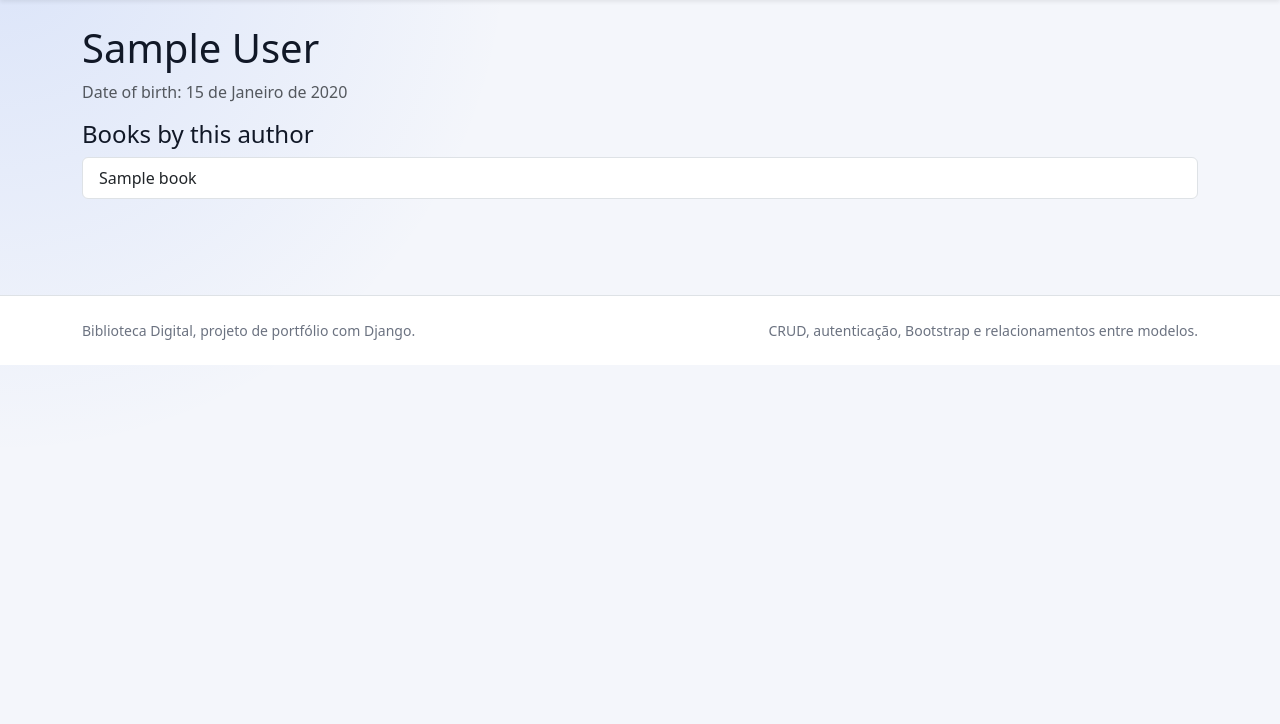
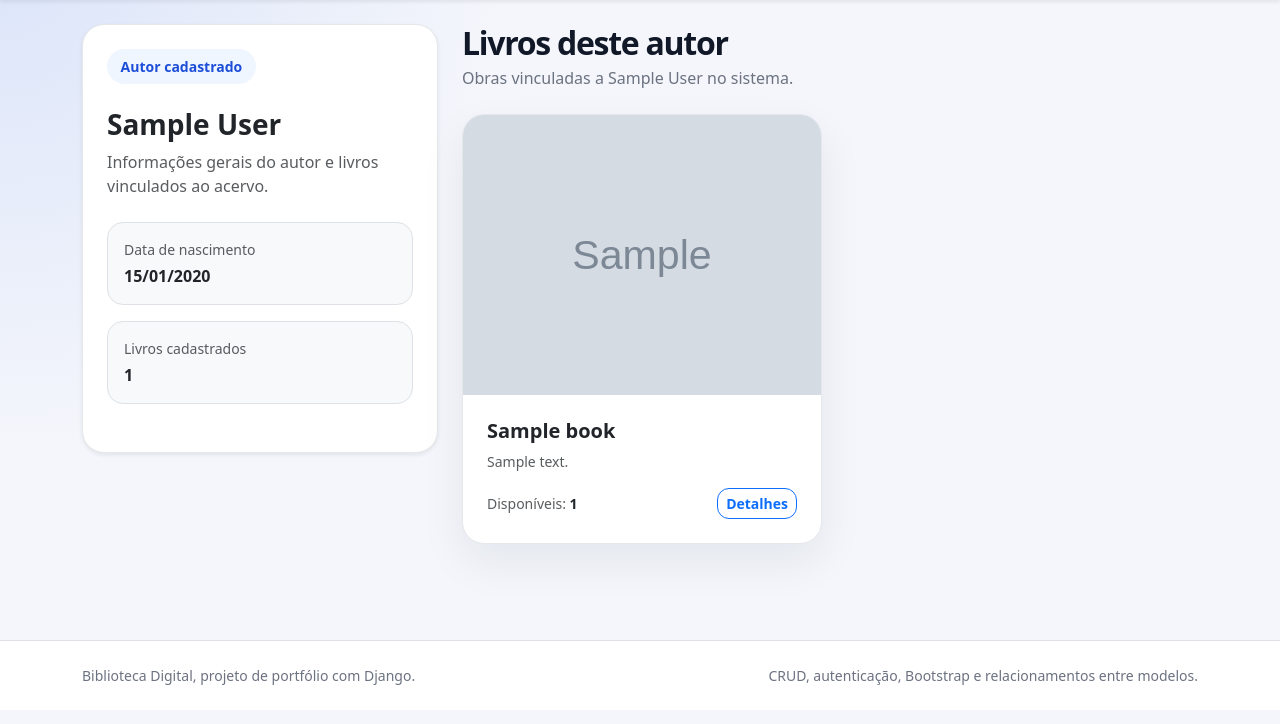
Before and after one commit to WalterMatheusgg/library-service, a Django app: page /authors/1/ in a window 1280 px wide. Shown: the part 56-780 px from the top of the page. Run offline with Django 5.2, Linux system fonts and the light colour scheme; tables that the repository leaves empty hold one stand-in row (values such as "Sample post"); grey boxes marked "Sample" are stand-in pictures.

Commit message:
Add Portuguese model metadata

```diff
--- a/catalog/models.py
+++ b/catalog/models.py
@@ -4,12 +4,18 @@ from django.urls import reverse
 
 
 class Author(models.Model):
-    first_name = models.CharField(max_length=100)
-    last_name = models.CharField(max_length=100)
-    date_of_birth = models.DateField(null=True, blank=True)
+    first_name = models.CharField("nome", max_length=100)
+    last_name = models.CharField("sobrenome", max_length=100)
+    date_of_birth = models.DateField(
+        "data de nascimento",
+        null=True,
+        blank=True,
+    )
 
     class Meta:
         ordering = ["last_name", "first_name"]
+        verbose_name = "Autor"
+        verbose_name_plural = "Autores"
 
     def __str__(self):
         return f"{self.first_name} {self.last_name}"
@@ -19,10 +25,12 @@ class Author(models.Model):
 
 
 class Genre(models.Model):
-    name = models.CharField(max_length=100, unique=True)
+    name = models.CharField("nome", max_length=100, unique=True)
 
     class Meta:
         ordering = ["name"]
+        verbose_name = "Gênero"
+        verbose_name_plural = "Gêneros"
 
     def __str__(self):
         return self.name
@@ -32,23 +40,30 @@ class Genre(models.Model):
 
 
 class Book(models.Model):
-    title = models.CharField(max_length=200)
+    title = models.CharField("título", max_length=200)
     author = models.ForeignKey(
         Author,
+        verbose_name="autor",
         on_delete=models.CASCADE,
-        related_name="books"
+        related_name="books",
     )
     genres = models.ManyToManyField(
         Genre,
+        verbose_name="gêneros",
         related_name="books",
-        blank=True
+        blank=True,
     )
-    inventory = models.PositiveIntegerField(default=1)
-    description = models.TextField(blank=True)
-    cover_url = models.URLField(blank=True)
+    inventory = models.PositiveIntegerField(
+        "quantidade no acervo",
+        default=1,
+    )
+    description = models.TextField("descrição", blank=True)
+    cover_url = models.URLField("URL da capa", blank=True)
 
     class Meta:
         ordering = ["title"]
+        verbose_name = "Livro"
+        verbose_name_plural = "Livros"
 
     def __str__(self):
         return self.title
@@ -69,23 +84,31 @@ class Book(models.Model):
 class Borrowing(models.Model):
     book = models.ForeignKey(
         Book,
+        verbose_name="livro",
         on_delete=models.CASCADE,
-        related_name="borrowings"
+        related_name="borrowings",
     )
     borrower = models.ForeignKey(
         settings.AUTH_USER_MODEL,
+        verbose_name="usuário",
         on_delete=models.CASCADE,
-        related_name="borrowings"
+        related_name="borrowings",
     )
-    borrowed_at = models.DateTimeField(auto_now_add=True)
-    due_date = models.DateField()
-    returned_at = models.DateTimeField(null=True, blank=True)
+    borrowed_at = models.DateTimeField("data do empréstimo", auto_now_add=True)
+    due_date = models.DateField("data de devolução")
+    returned_at = models.DateTimeField(
+        "data em que foi devolvido",
+        null=True,
+        blank=True,
+    )
 
     class Meta:
         ordering = ["-borrowed_at"]
+        verbose_name = "Empréstimo"
+        verbose_name_plural = "Empréstimos"
 
     def __str__(self):
-        return f"{self.book.title} borrowed by {self.borrower.username}"
+        return f"{self.book.title} emprestado para {self.borrower.username}"
 
     @property
     def is_active(self):
--- a/templates/catalog/author_detail.html
+++ b/templates/catalog/author_detail.html
@@ -1,35 +1,103 @@
 {% extends "base.html" %}
 
 {% block content %}
-<h1>{{ author }}</h1>
+<div class="row g-4">
+    <div class="col-lg-4">
+        <div class="card shadow-sm">
+            <div class="card-body p-4">
+                <span class="hero-badge">
+                    Autor cadastrado
+                </span>
 
-<p class="text-muted">
-    Date of birth: {{ author.date_of_birth|default:"Not provided" }}
+                <h1 class="h3 fw-bold mt-2">{{ author }}</h1>
+
+                <p class="text-muted mb-4">
+                    Informações gerais do autor e livros vinculados ao acervo.
                 </p>
 
+                <div class="border rounded-4 bg-light p-3 mb-3">
+                    <p class="mb-1 text-muted small">Data de nascimento</p>
+                    <p class="fw-semibold mb-0">
+                        {{ author.date_of_birth|date:"d/m/Y"|default:"Não informada" }}
+                    </p>
+                </div>
+
+                <div class="border rounded-4 bg-light p-3 mb-4">
+                    <p class="mb-1 text-muted small">Livros cadastrados</p>
+                    <p class="fw-semibold mb-0">
+                        {{ author.books.count }}
+                    </p>
+                </div>
+
                 {% if user.is_authenticated %}
-    <div class="mb-4">
-        <a href="{% url 'catalog:author-update' author.pk %}" class="btn btn-warning">
-            Edit
+                    <div class="d-flex gap-2">
+                        <a href="{% url 'catalog:author-update' author.pk %}" class="btn btn-warning btn-sm">
+                            Editar
                         </a>
 
-        <a href="{% url 'catalog:author-delete' author.pk %}" class="btn btn-danger">
-            Delete
+                        <a href="{% url 'catalog:author-delete' author.pk %}" class="btn btn-danger btn-sm">
+                            Excluir
                         </a>
                     </div>
                 {% endif %}
+            </div>
+        </div>
+    </div>
 
-<h2 class="h4">Books by this author</h2>
+    <div class="col-lg-8">
+        <div class="section-header">
+            <div>
+                <h2 class="section-title">Livros deste autor</h2>
+                <p class="section-subtitle">
+                    Obras vinculadas a {{ author }} no sistema.
+                </p>
+            </div>
+        </div>
 
-<div class="list-group">
+        <div class="row g-3">
             {% for book in author.books.all %}
-        <a href="{{ book.get_absolute_url }}" class="list-group-item list-group-item-action">
+                <div class="col-md-6">
+                    <div class="card book-card">
+                        {% if book.cover_url %}
+                            <img
+                                src="{{ book.cover_url }}"
+                                class="card-img-top book-cover"
+                                alt="{{ book.title }}"
+                            >
+                        {% endif %}
+
+                        <div class="card-body p-4">
+                            <h3 class="h5 fw-bold">
+                                <a href="{{ book.get_absolute_url }}" class="text-decoration-none text-dark">
                                     {{ book.title }}
                                 </a>
+                            </h3>
+
+                            <p class="text-muted small">
+                                {{ book.description|truncatewords:20 }}
+                            </p>
+
+                            <div class="d-flex justify-content-between align-items-center">
+                                <span class="small text-muted">
+                                    Disponíveis:
+                                    <strong class="text-dark">{{ book.available_copies }}</strong>
+                                </span>
+
+                                <a href="{{ book.get_absolute_url }}" class="btn btn-sm btn-outline-primary">
+                                    Detalhes
+                                </a>
+                            </div>
+                        </div>
+                    </div>
+                </div>
             {% empty %}
-        <div class="list-group-item text-muted">
-            This author has no books yet.
+                <div class="col-12">
+                    <div class="empty-state">
+                        Este autor ainda não possui livros cadastrados.
+                    </div>
                 </div>
             {% endfor %}
         </div>
+    </div>
+</div>
 {% endblock %}
```
Also changed, not shown: catalog/admin.py (+35 -2 lines), catalog/forms.py (+30 -0 lines), catalog/management/__init__.py (added), catalog/management/commands/__init__.py (added). Lines whose indentation alone changed are shown as unchanged.
